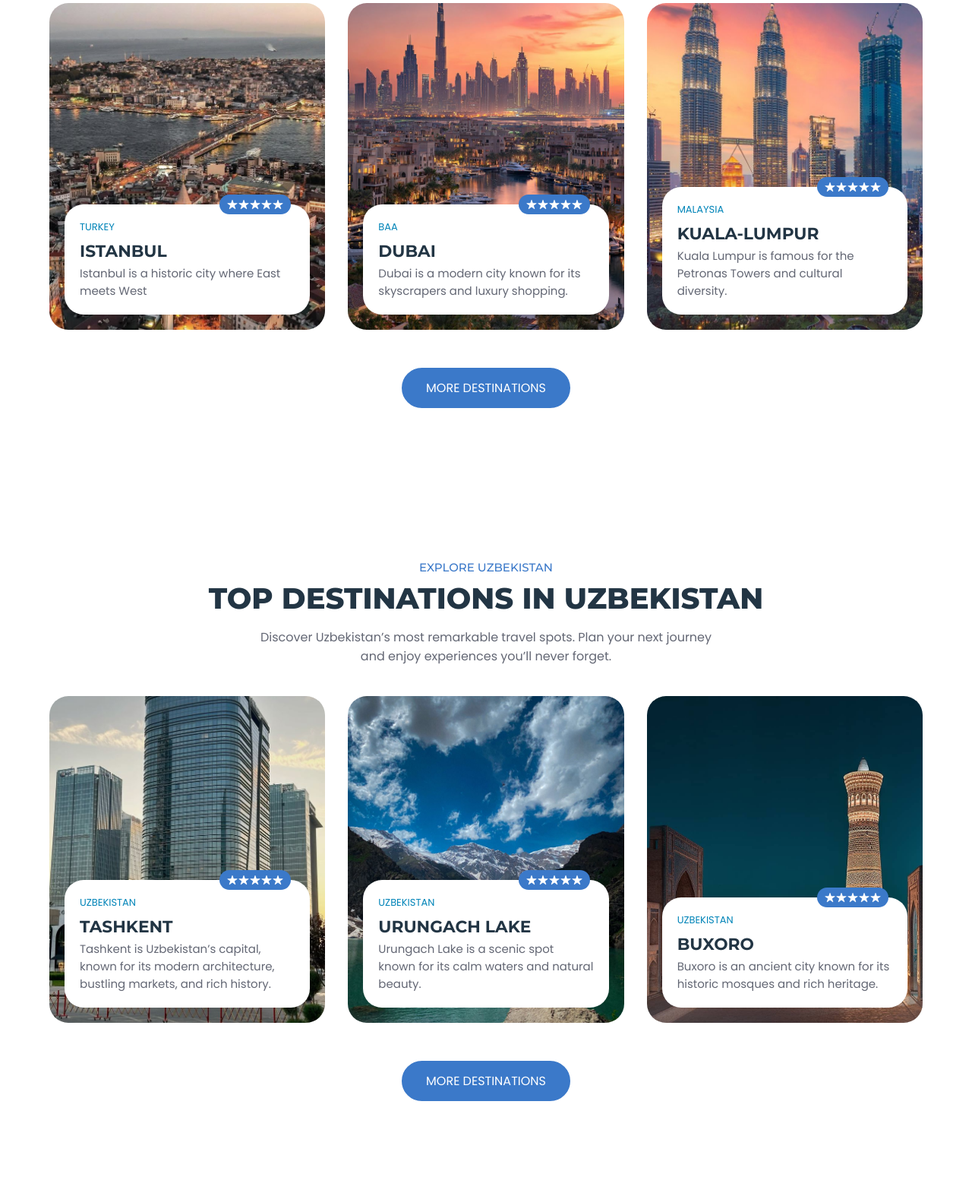
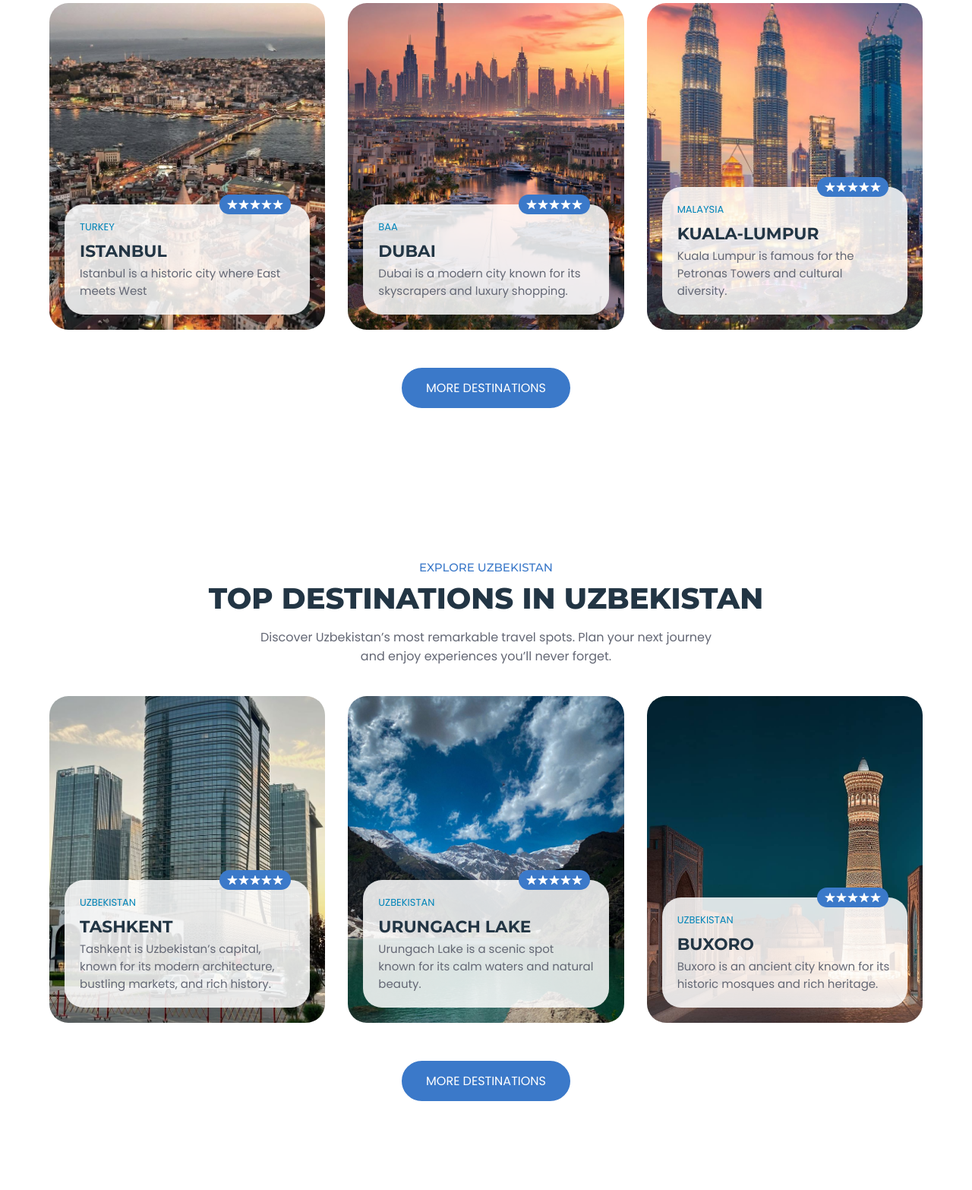
Before and after one commit to urolovforever/travel-site, a Django app: page /en/ in a window 1280 px wide. Shown: the part 1365-2931 px from the top of the page at 76% size. Run offline with Django 4.2, Linux system fonts and the light colour scheme; data that the repository does not hold is empty.

Commit message:
Reduce opacity of destination card content to show background image
- Changed card content background from solid white to rgba(255, 255, 255, 0.85)
- Background image is now slightly visible through the card content
- Text remains readable with 85% opacity

```diff
--- a/static/css/style.css
+++ b/static/css/style.css
@@ -509,7 +509,7 @@ body { background: var(--white); }
   bottom: 20px;
   left: 20px;
   right: 20px;
-  background: var(--white);
+  background: rgba(255, 255, 255, 0.85);
   border-radius: var(--radius-25);
   padding: 20px;
 }
```
